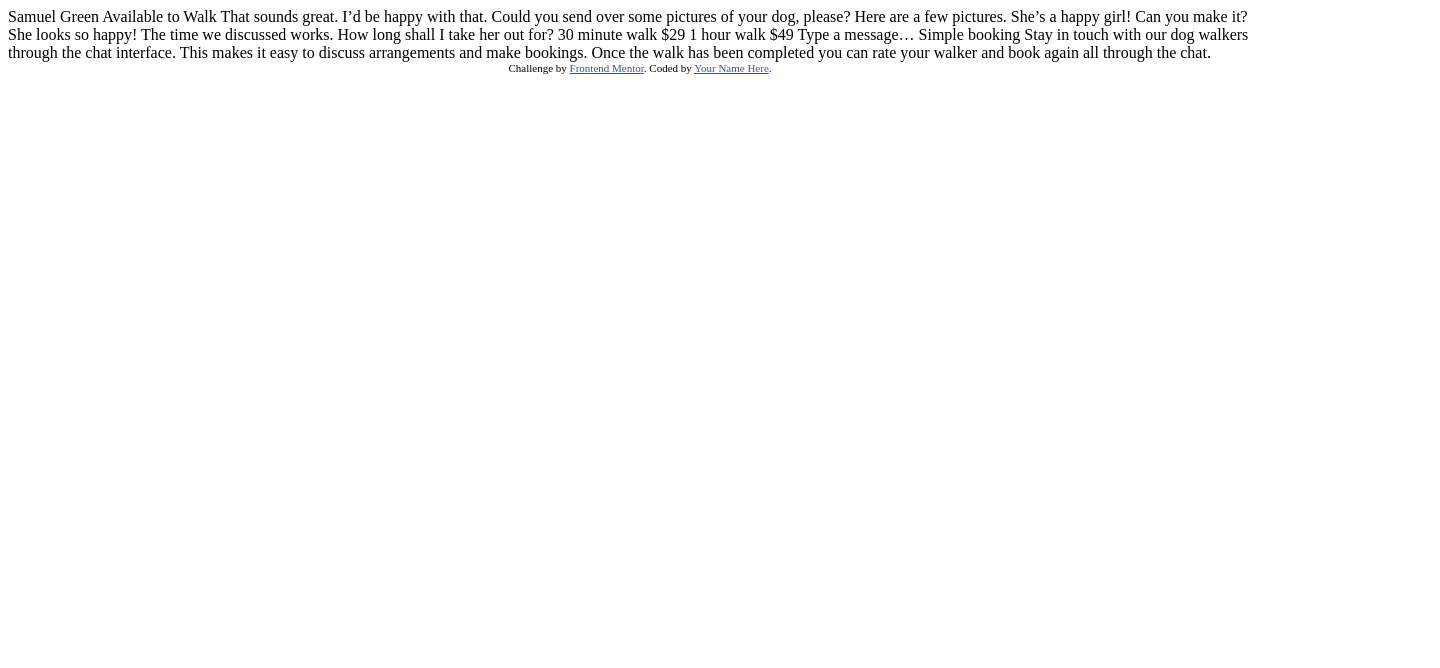
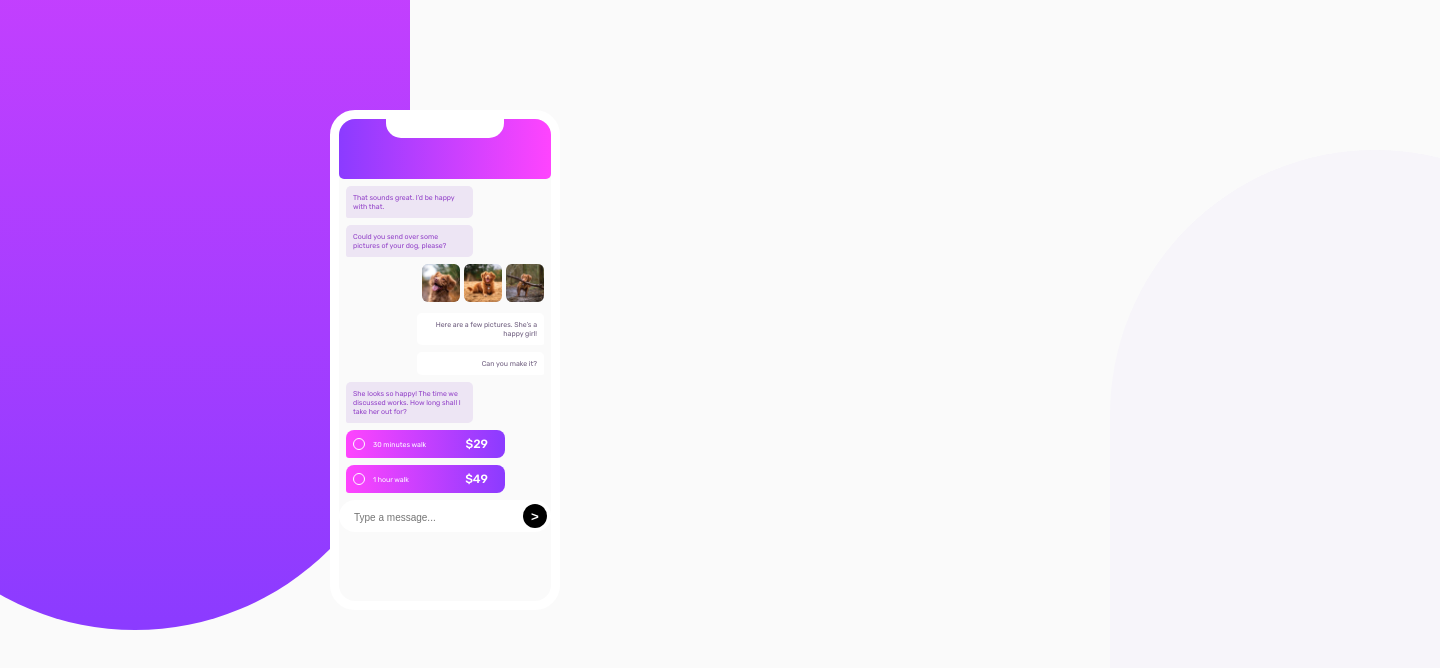
Before and after one commit to xemi83/chat-app-css-illustration-master, a plain HTML site: page index.html in a window 1280 px wide. Shown: the whole page, 1440 px wide, since content can reach past the window. Drawn offline with Linux system fonts and the light colour scheme.

Commit message:
add messenger, not finished

```diff
--- a/index.html
+++ b/index.html
@@ -4,48 +4,62 @@
   <meta charset="UTF-8">
   <meta name="viewport" content="width=device-width, initial-scale=1.0"> <!-- displays site properly based on user's device -->
 
+  <link rel="preconnect" href="https://fonts.gstatic.com">
+  <link href="https://fonts.googleapis.com/css2?family=Rubik:wght@400;500;700&display=swap" rel="stylesheet">
   <link rel="icon" type="image/png" sizes="32x32" href="./images/favicon-32x32.png">
-
+  <link rel="stylesheet" href="style.css">
   <title>Frontend Mentor | [Challenge Name Here]</title>
 
-  <!-- Feel free to remove these styles or customise in your own stylesheet 👍 -->
-  <style>
-    .attribution { font-size: 11px; text-align: center; }
-    .attribution a { color: hsl(228, 45%, 44%); }
-  </style>
 </head>
 <body>
+  <div class="wrapper">
 
-  Samuel Green
-  Available to Walk
+    <div class="left_background">
+    </div>
 
-  That sounds great. I’d be happy with that.
+    <div class="right_background">
+    </div>
 
-  Could you send over some pictures of your dog, please?
+    <div class="messenger">
+      <div class="msg_header">
+        <div class="msg_header_white_box">
+        </div>
+      </div>
 
-  Here are a few pictures. She’s a happy girl!
+      <div class="msg_left">That sounds great. I’d be happy with that.</div>
+      <div class="msg_left">Could you send over some pictures of your dog, please?</div>
+      <div class="msg_right_pic">
+        <img src="images\dog-image-1.jpg" alt="dog">
+        <img src="images\dog-image-2.jpg" alt="dog">
+        <img src="images\dog-image-3.jpg" alt="dog">
+      </div>
+      <div class="msg_right">Here are a few pictures. She’s a happy girl!</div>
+      <div class="msg_right">Can you make it?</div>
+      <div class="msg_left">She looks so happy! The time we discussed works. How long shall I take her out for?</div>
+      <div class="pricing_left">
+        <div class="circle"></div>
+        <div class="time_pricing">30 minutes walk</div>
+        <div class="price">$29</div>
+      </div>
+      <div class="pricing_left">
+        <div class="circle"></div>
+        <div class="time_pricing">1 hour walk</div>
+        <div class="price">$49</div>
+      </div>
 
-  Can you make it?
+      <div class="new_msg">
+        <form>
+          <input type="text" name="msg_text" placeholder="Type a message...">
+          <input type="submit" value=">" />
+        </form>
+      </div>
 
-  She looks so happy! The time we discussed works. How long shall I take her out for?
+    </div>
 
-  30 minute walk
-  $29
 
-  1 hour walk
-  $49
+  </div>
 
-  Type a message…
 
-  Simple booking
 
-  Stay in touch with our dog walkers through the chat interface. This makes it easy to
-  discuss arrangements and make bookings. Once the walk has been completed you can rate
-  your walker and book again all through the chat.
-
-  <div class="attribution">
-    Challenge by <a href="https://www.frontendmentor.io?ref=challenge" target="_blank">Frontend Mentor</a>.
-    Coded by <a href="#">Your Name Here</a>.
-  </div>
 </body>
 </html>
--- /dev/null
+++ b/style.css
@@ -0,0 +1,238 @@
+:root{
+
+
+/* (sub-heading at the top of the app UI) */
+--PaleViolet: hsl(276, 100%, 81%);
+
+/* (chat on the left) */
+--ModerateViolet: hsl(276, 55%, 52%);
+
+/* (chat on the right) */
+--DesaturatedDarkViolet: hsl(271, 15%, 43%);
+
+/* (placeholder text) */
+--GrayishBlue: hsl(206, 6%, 79%);
+
+/* (main heading) */
+--VeryDarkDesaturatedViolet: hsl(271, 36%, 24%);
+
+/* (paragraph) */
+--DarkGrayishViolet: hsl(270, 7%, 64%);
+
+/* my var */
+--BackgroundColor: hsl(0, 0%, 98%);
+
+--LeftBackgroundWidth: 550px;
+
+--LightViolet: rgba(255,68,254,1);
+
+--NavyBlue: rgba(139,59,255,1);
+
+--RightBackgroundColor: rgb(247,245,250);
+
+--RightBackgroundWidth: 530px;
+
+--MsgLeftBackground: rgb(237, 229,244);
+
+--MsgRightBackground: white;
+
+--NewMsgHeight: 32px;
+
+}
+
+html{
+    box-sizing: border-box;
+}
+
+*, *::before, *::after{
+    box-sizing: inherit;
+    padding: 0;
+    margin: 0;
+    -webkit-font-smoothing: antialiased;
+    -moz-osx-font-smoothing: grayscale;
+}
+
+body{
+    background-color: white;
+    font-family: 'Rubik', sans-serif;
+}
+
+.wrapper{
+    background-color: var(--BackgroundColor);
+    width: 1440px;
+    margin-left: auto;
+    margin-right: auto;
+    height: 900px;
+    position: relative;
+    overflow: hidden;
+}
+
+.left_background{
+    width: var(--LeftBackgroundWidth);
+    height: 1330px;
+    background: linear-gradient(180deg, rgba(255,68,254,1) 0%, rgba(139,59,255,1) 100%);
+    position: absolute;
+    top: -700px;
+    left: -140px;
+    border-bottom-left-radius: calc(var(--LeftBackgroundWidth)/2);
+    border-bottom-right-radius: calc(var(--LeftBackgroundWidth)/2);
+}
+
+.right_background{
+    width: var(--RightBackgroundWidth);
+    height: 750px;
+    background: var(--RightBackgroundColor);
+    position: absolute;
+    right: -200px;
+    bottom: 0px;
+    border-top-left-radius: calc(var(--RightBackgroundWidth)/2);
+    border-top-right-radius: calc(var(--RightBackgroundWidth)/2);
+}
+
+.messenger{
+    width: 230px;
+    min-height: 500px;
+
+    position: absolute;
+    top: 110px;
+    left:330px;
+    background-color: var(--BackgroundColor);
+    border: white solid 9px;
+    border-radius: 25px;
+    overflow: hidden;
+}
+
+.msg_header{
+    background: linear-gradient(90deg, rgba(139,59,255,1) 0%, rgba(255,68,254,1) 100%);
+    width: 100%;
+    height: 60px;
+    border-bottom-left-radius: 5px;
+    border-bottom-right-radius: 5px;
+    position: relative;
+}
+
+.msg_header_white_box{
+    position: absolute;
+    width:56%;
+    left: 22%;
+    height: 19px;
+    background-color: white;
+    border-bottom-left-radius: 15px;
+    border-bottom-right-radius: 15px;
+}
+
+.msg_left{
+    max-width: 60%;
+    background-color: var(--MsgLeftBackground);
+    border-radius: 5px;
+    border-bottom-left-radius: 2px;
+    margin: 7px;
+    color: var(--ModerateViolet);
+    padding: 7px;
+    font-size: 7px;
+
+}
+
+.msg_right{
+    max-width: 60%;
+    background-color: var(--MsgRightBackground);
+    border-radius: 5px;
+    border-bottom-right-radius: 2px;
+    margin: 7px;
+    color: var(--DesaturatedDarkViolet);
+    padding: 7px;
+    font-size: 7px;
+    margin-left: auto;
+    text-align: right;
+
+}
+
+
+.msg_right_pic{
+    max-width: 70%;
+    margin-right: 7px;
+    margin-left: auto;
+    text-align: right;
+}
+
+.msg_right_pic img{
+    width: 38px;
+    height: 38px;
+    border-radius: 6px;
+}
+
+.pricing_left{
+    background: linear-gradient(90deg, rgba(255,68,254,1) 0%, rgba(139,59,255,1) 100%);
+    width: 75%;
+    border-radius: 8px;
+    margin: 7px;
+    border-bottom-left-radius: 3px;
+    padding: 7px;
+    color: white;
+    display: flex;
+    align-items: center;
+}
+
+.circle{
+    width: 12px;
+    height: 12px;
+    border-radius: 50%;
+    background-color: none;
+    border: white solid 1px;
+}
+
+.time_pricing{
+    font-size: 7px;
+    margin-left: 8px;
+}
+
+.price{
+    font-size: 12px;
+    font-weight: 500;
+    margin-right: 10px;
+    margin-left: auto;
+}
+
+.new_msg{
+    background-color: white;
+    height: var(--NewMsgHeight);
+    border-radius: calc(var(--NewMsgHeight)/2);
+    display: flex;
+    align-items: center;
+}
+
+.new_msg  input[type="text"]{
+    background-color: white;
+    width:75%;
+    height: 24px;
+    color: var(--DarkGrayishViolet);
+    margin-left: 15px;
+    border-style: none;
+    font-size: 16px;
+}
+
+.new_msg form{
+    width:auto;
+    display: flex;
+    justify-content: space-between;
+}
+
+
+.new_msg  input[type="text"]::placeholder{
+    font-size: 10px;
+}
+
+.new_msg  input[type="text"]:focus{
+    outline: none;
+}
+
+.new_msg  input[type="submit"]{
+    width: 24px;
+    height: 24px;
+    border-radius: 50%;
+    color: white;
+    background-color: black;
+    border: none;
+    font-weight: 700;
+    margin-right: 4px;
+}
```
Also changed, not shown: text.txt (added).
